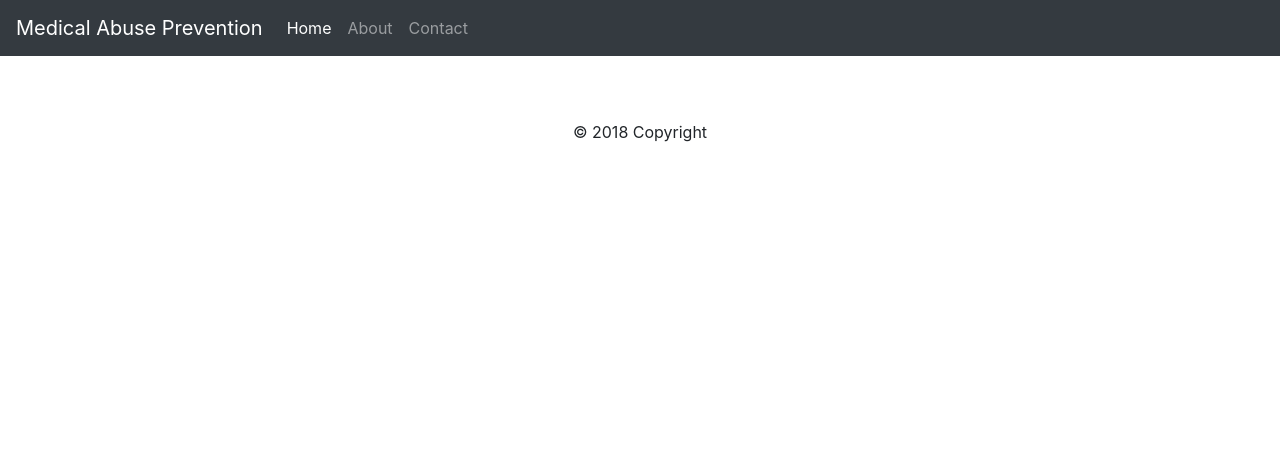
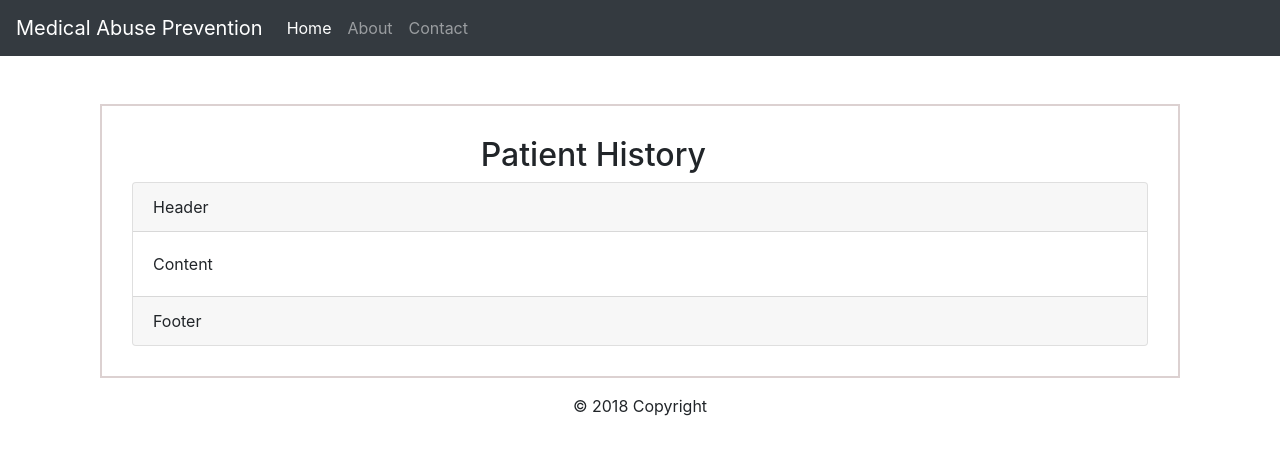
Before and after one commit to vissin/Project, an Angular app in the folder Angular-Frontend/: page /patient-history/1 in a window 1280 px wide. Before the commit this address led to /. Shown: the top 454 px of the page. Built offline with nearby package versions, Linux system fonts and the light colour scheme.

Commit message:
added patient history

```diff
--- a/Angular-Frontend/src/app/app-routing.module.ts
+++ b/Angular-Frontend/src/app/app-routing.module.ts
@@ -5,6 +5,7 @@ import { PatientComponent } from './patient/patient.component';
 import { DoctorComponent } from './doctor/doctor.component';
 
 import { ChemistComponent } from 'src/app/chemist/chemist.component';
+import { PatientHistoryComponent } from './patient-history/patient-history.component';
 
 // const routes: Routes = [
 //   { path: '', redirectTo: '/login', pathMatch: 'full' },
@@ -32,6 +33,10 @@ const routes: Routes = [
   {
     path: 'doctor/:id',
     component: DoctorComponent
+  },
+  {
+    path: 'patient-history/:id',
+    component: PatientHistoryComponent
   }
 ];
 
--- a/Angular-Frontend/src/app/app.module.ts
+++ b/Angular-Frontend/src/app/app.module.ts
@@ -11,6 +11,7 @@ import { FooterComponent } from './footer/footer.component';
 import { PatientComponent } from './patient/patient.component';
 import { ChemistComponent } from './chemist/chemist.component';
 import { DoctorComponent } from './doctor/doctor.component';
+import { PatientHistoryComponent } from './patient-history/patient-history.component';
 
 @NgModule({
   declarations: [
@@ -20,7 +21,8 @@ import { DoctorComponent } from './doctor/doctor.component';
     FooterComponent,
     PatientComponent,
     ChemistComponent,
-    DoctorComponent
+    DoctorComponent,
+    PatientHistoryComponent
   ],
   imports: [
     BrowserModule,
--- a/Angular-Frontend/src/app/doctor/doctor.component.html
+++ b/Angular-Frontend/src/app/doctor/doctor.component.html
@@ -12,11 +12,13 @@
       </div>
     </form>
     <div style="margin-top: 20px;border: 2px solid#dcd1d1;padding: 30px;">
-      <div class="text-center">
-        <h2>Patient Form</h2>
-        <div class="alert">
-          <div></div>
-        </div>
+      <div class="row">
+        <div class="col-md-4"></div>
+        <div class="col-md-4"><h2>Patient Form</h2></div>
+        <div class="col-md-2"></div>
+        <div class="col-md-2"><a href="#" routerLink="/patient-history/1"><button class="btn btn-primary" type="button">View History</button></a></div>
+
+
       </div>
       <div >
         <div >
@@ -56,7 +58,8 @@
               </div>
               <div>
                 <label class="control-label" for="symptoms">Medicines:</label>
-                <button type="button"  color="primary" class="relative waves-light" data-toggle="modal" data-target="#myModal">Add Medicine</button>
+                &nbsp;&nbsp;<button type="button"  color="primary" class="btn btn-secondary" data-toggle="modal" data-target="#myModal"><i class="fa fa-plus"></i> Add Medicine  </button>
+                <hr>
                 <table class="table"  *ngIf="patientModel.medicines.length>0">
                     <thead>
                       <tr>
--- /dev/null
+++ b/Angular-Frontend/src/app/patient-history/patient-history.component.html
@@ -0,0 +1,22 @@
+<div class="container-fluid main-content">
+    <div class="login-content">
+    <div style="margin-top: 20px;border: 2px solid#dcd1d1;padding: 30px;">
+      <div class="row">
+        <div class="col-md-4"></div>
+        <div class="col-md-4"><h2>Patient History</h2></div>
+        <div class="col-md-2"></div>
+        <div class="col-md-2"></div>
+      </div>
+      <div >
+        <div >
+            <div class="card">
+                <div class="card-header">Header</div>
+                <div class="card-body">Content</div>
+                <div class="card-footer">Footer</div>
+            </div>
+
+        </div>
+      </div>
+    </div>
+    </div>
+</div>
--- /dev/null
+++ b/Angular-Frontend/src/app/patient-history/patient-history.component.ts
@@ -0,0 +1,15 @@
+import { Component, OnInit } from '@angular/core';
+
+@Component({
+  selector: 'app-patient-history',
+  templateUrl: './patient-history.component.html',
+  styleUrls: ['./patient-history.component.css']
+})
+export class PatientHistoryComponent implements OnInit {
+
+  constructor() { }
+
+  ngOnInit() {
+  }
+
+}
```
Also changed, not shown: Angular-Frontend/src/app/patient-history/patient-history.component.css (added), 1 other file (tests, documents, lock files or other folders).
